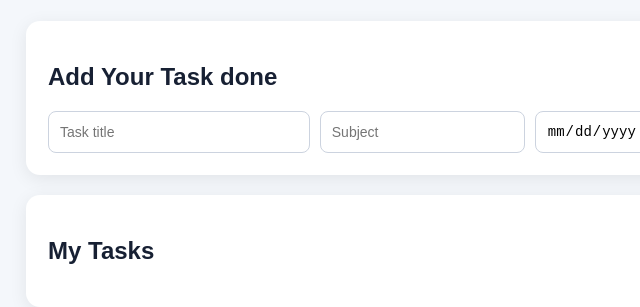
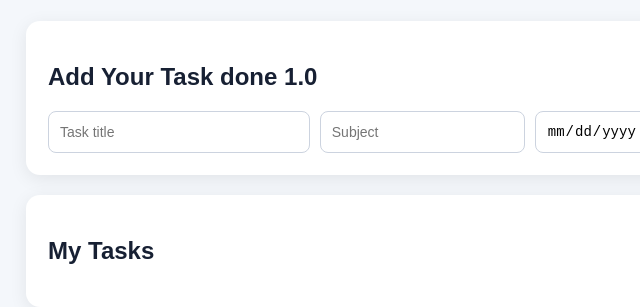
Before and after one commit to janhavii67/Devops_CIE, a website: page public/index.html in a window 1280 px wide. Shown: the part 155-462 px from the top of the page, 159-799 px from the left. Drawn offline with Linux system fonts and the light colour scheme; no server answers.

Commit message:
Adding the 1.0

```diff
--- a/public/index.html
+++ b/public/index.html
@@ -16,7 +16,7 @@
     </header>
 
     <section class="card">
-      <h2>Add Your Task done</h2>
+      <h2>Add Your Task done 1.0</h2>
       <form id="taskForm">
         <input id="title" placeholder="Task title" required>
         <input id="subject" placeholder="Subject" required>
```
